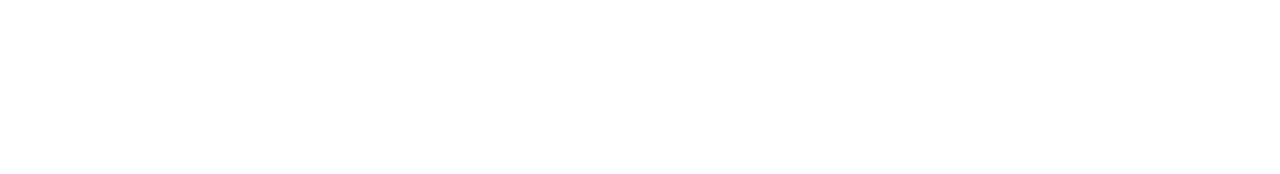
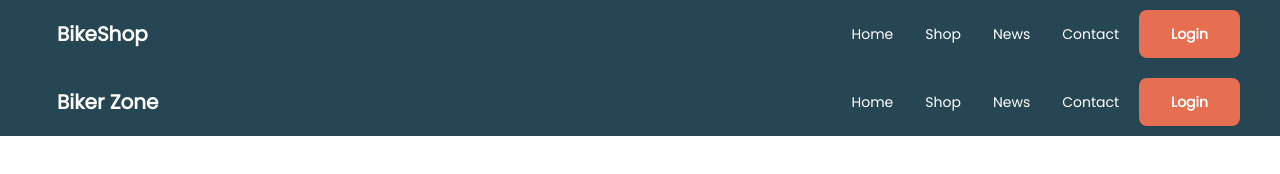
Before and after one commit to biswasbittu/Biker-Zone, a plain HTML site: page index.html in a window 1280 px wide. Drawn offline with nearby package versions, Linux system fonts and the light colour scheme.

Commit message:
nav bar done

```diff
--- a/index.html
+++ b/index.html
@@ -25,6 +25,7 @@
                 extend: {
                     colors: {
                         clifford: '#da373d',
+                        'biker-bg': '#E76F51'
                     }
                 }
             }
@@ -33,7 +34,90 @@
 </head>
 
 <body class="bikerfont">
+    <header class="bg-[#264653]">
+        <!-- Nav Bar -->
 
+        <!-- Gimini Nav -->
+
+        <nav class="navbar bg-[#264653] text-white px-4 md:px-10">
+            <div class="flex-1">
+
+                <div class="dropdown">
+                    <div tabindex="0" role="button" class="btn btn-ghost lg:hidden">
+                        <svg xmlns="http://www.w3.org/2000/svg" class="h-5 w-5" fill="none" viewBox="0 0 24 24"
+                            stroke="currentColor">
+                            <path stroke-linecap="round" stroke-linejoin="round" stroke-width="2"
+                                d="M4 6h16M4 12h8m-8 6h16" />
+                        </svg>
+                    </div>
+                    <ul tabindex="0" class="menu menu-sm dropdown-content mt-3 z-[1] p-2  rounded-box w-52">
+                        <li><a>Home</a></li>
+                        <li><a>Shop</a></li>
+                        <li><a>News</a></li>
+                        <li><a>Contact</a></li>
+                    </ul>
+                </div>
+
+                <a class="btn btn-ghost text-xl">BikeShop</a>
+            </div>
+
+            <div class="navbar-center hidden lg:flex">
+                <ul class="menu menu-horizontal px-1">
+                    <li><a>Home</a></li>
+                    <li><a>Shop</a></li>
+                    <li><a>News</a></li>
+                    <li><a>Contact</a></li>
+                </ul>
+            </div>
+
+            <div class="">
+                <a class="btn bg-biker-bg border-none text-white px-8 hover:bg-[#d65f41]">Login</a>
+            </div>
+        </nav>
+        <!-- Own Nav -->
+        <nav class="">
+            <div class="navbar  text-white px-4 md:px-10 ">
+                <div class="flex-1">
+                    <div class="dropdown">
+                        <div tabindex="0" role="button" class="btn btn-ghost lg:hidden">
+                            <svg xmlns="http://www.w3.org/2000/svg" class="h-5 w-5" fill="none" viewBox="0 0 24 24"
+                                stroke="currentColor">
+                                <path stroke-linecap="round" stroke-linejoin="round" stroke-width="2"
+                                    d="M4 6h16M4 12h8m-8 6h16" />
+                            </svg>
+                        </div>
+                        <ul tabindex="0"
+                            class="menu menu-sm bg-[#264653] dropdown-content bg-base-100 rounded-box z-[1] mt-3 w-52 p-2 shadow">
+                            <li><a>Home</a></li>
+                            <li><a>Shop</a></li>
+                            <li><a>News</a></li>
+                            <li><a>Contact</a></li>
+
+
+                        </ul>
+                    </div>
+                    <a class="btn btn-ghost hover:bg-biker-bg text-xl">Biker Zone</a>
+                </div>
+                <div class="navbar-center hidden lg:flex">
+                    <ul class="menu menu-horizontal px-1 ">
+                        <li class="hover:bg-biker-bg hover:rounded-"><a>Home</a></li>
+                        <li class="hover:bg-biker-bg hover:rounded-"><a>Shop</a></li>
+                        <li class="hover:bg-biker-bg hover:rounded-"><a>News</a></li>
+                        <li class="hover:bg-biker-bg hover:rounded-"><a>Contact</a></li>
+                    </ul>
+                </div>
+                <div class="">
+                    <a class="btn bg-biker-bg text-white border-none hover:bg-biker-bg px-8 ">Login</a>
+                </div>
+            </div>
+        </nav>
+    </header>
+    <main>
+
+    </main>
+    <footer>
+
+    </footer>
 </body>
 
 </html>
```
Lines whose indentation alone changed are shown as unchanged.
